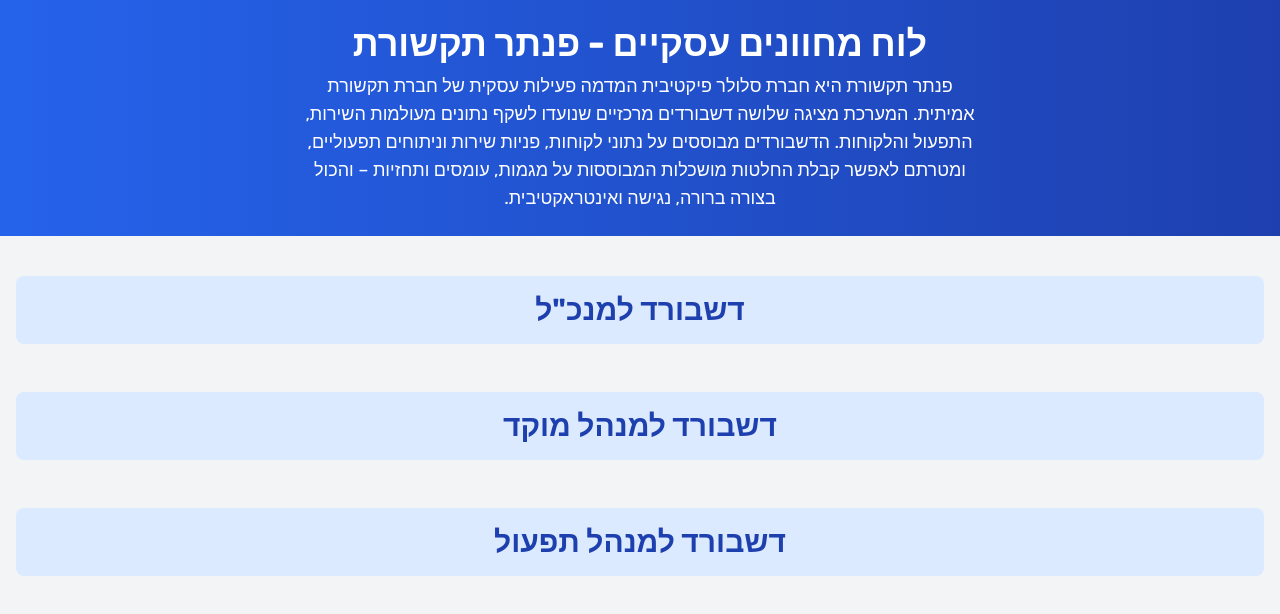
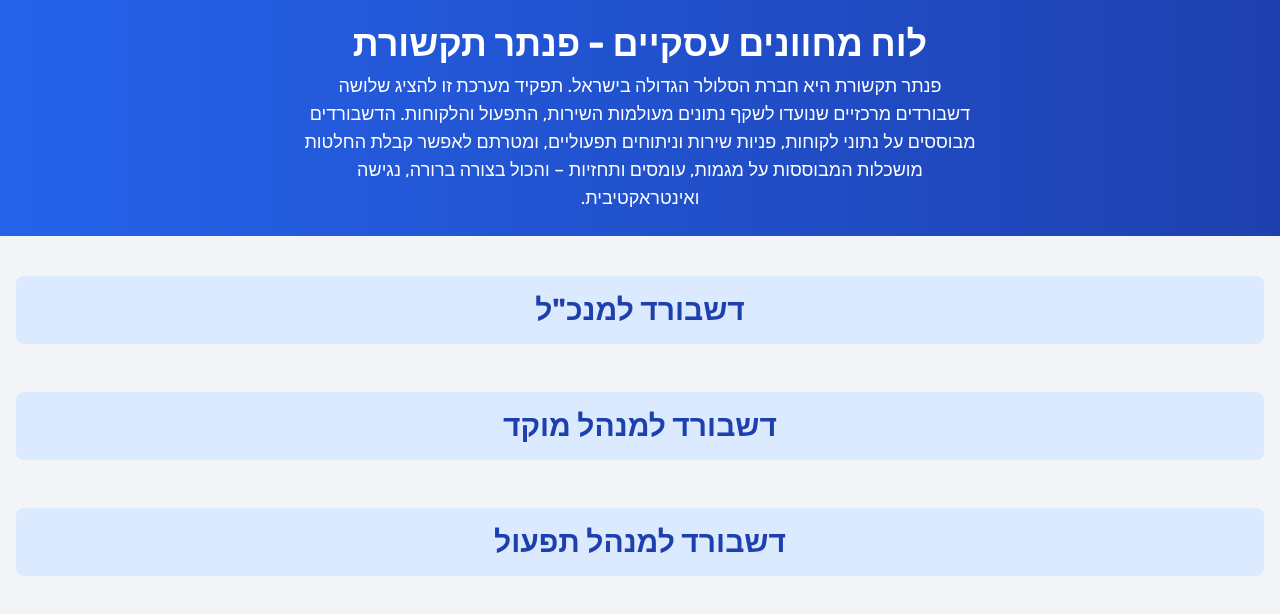
Before and after one commit to DanielLivni/panter, a plain HTML site: page index.html in a window 1280 px wide. Drawn offline with nearby package versions, Linux system fonts and the light colour scheme.

Commit message:
index.html

```diff
--- a/index.html
+++ b/index.html
@@ -90,7 +90,7 @@
   <header class="w-full bg-gradient-to-r from-blue-600 to-blue-800 text-white py-6 text-center">
     <h1 class="text-4xl font-bold">לוח מחוונים עסקיים - פנתר תקשורת</h1>
     <p class="mt-2 text-lg max-w-2xl mx-auto">
-      פנתר תקשורת היא חברת סלולר פיקטיבית המדמה פעילות עסקית של חברת תקשורת אמיתית. המערכת מציגה שלושה דשבורדים מרכזיים שנועדו לשקף נתונים מעולמות השירות, התפעול והלקוחות. הדשבורדים מבוססים על נתוני לקוחות, פניות שירות וניתוחים תפעוליים, ומטרתם לאפשר קבלת החלטות מושכלות המבוססות על מגמות, עומסים ותחזיות – והכול בצורה ברורה, נגישה ואינטראקטיבית.
+      פנתר תקשורת היא חברת הסלולר הגדולה בישראל. תפקיד מערכת זו להציג שלושה דשבורדים מרכזיים שנועדו לשקף נתונים מעולמות השירות, התפעול והלקוחות. הדשבורדים מבוססים על נתוני לקוחות, פניות שירות וניתוחים תפעוליים, ומטרתם לאפשר קבלת החלטות מושכלות המבוססות על מגמות, עומסים ותחזיות – והכול בצורה ברורה, נגישה ואינטראקטיבית.
     </p>
   </header>
 
```
